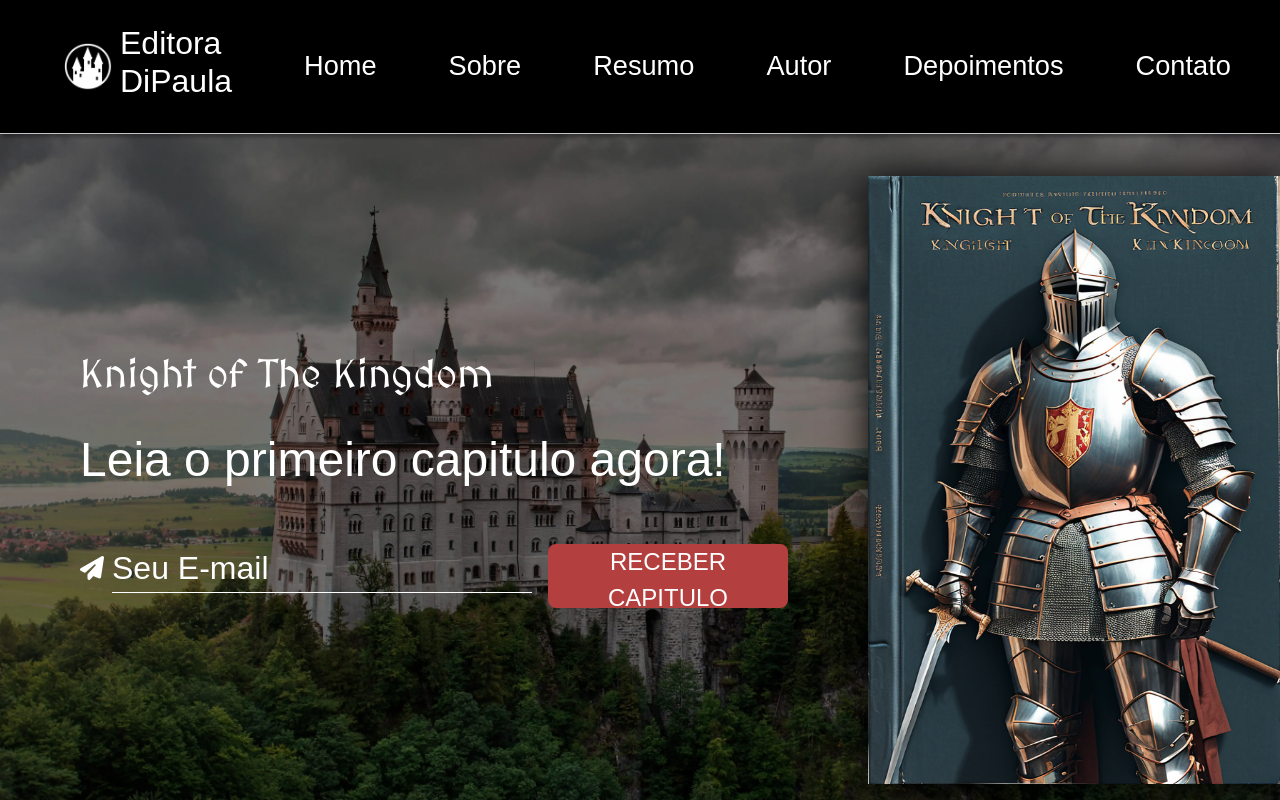
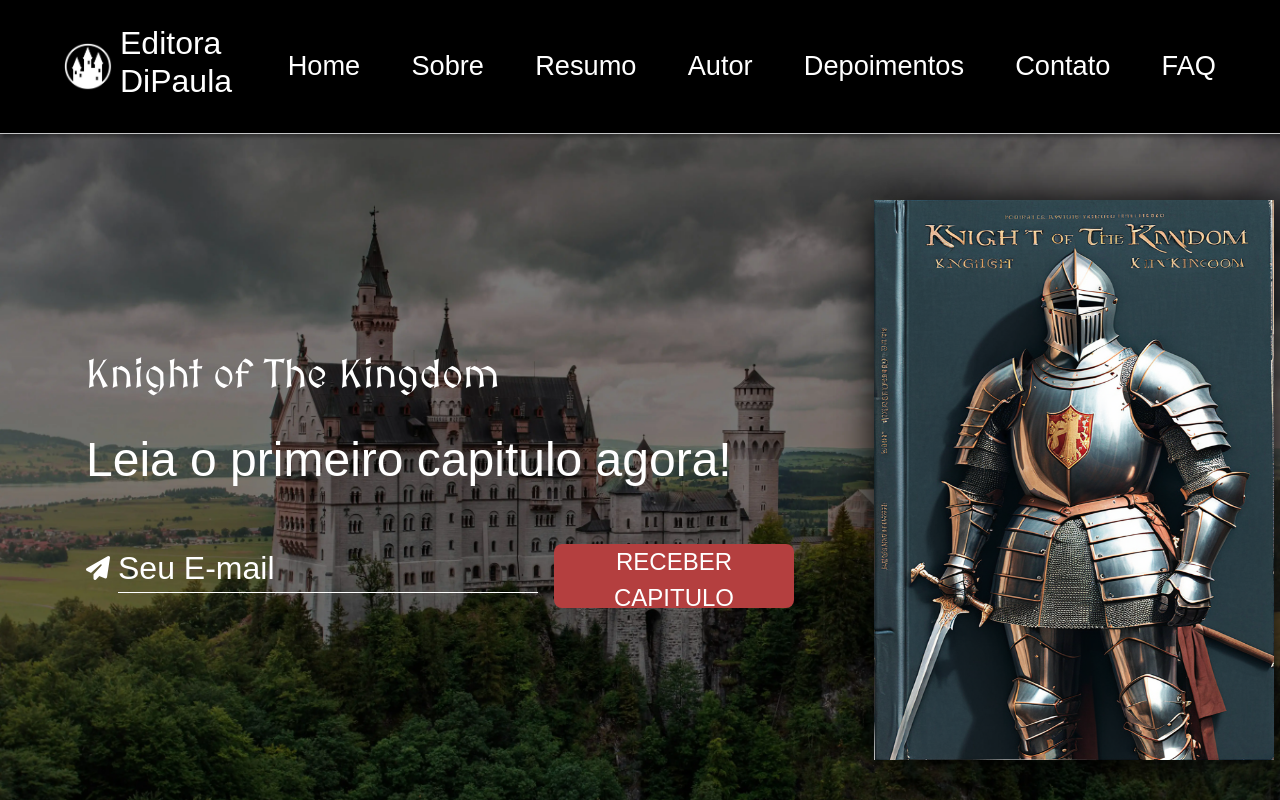
Before and after one commit to elfihr/bookCavaleiroReino, a React (Create React App) app: page / in a window 1280 px wide. Shown: the top 800 px of the page. Built offline with nearby package versions, Linux system fonts and the light colour scheme; a web font is replaced by a local one.

Commit message:
responsividade

```diff
--- a/src/style/Hero.css
+++ b/src/style/Hero.css
@@ -87,8 +87,8 @@
 }
 
 .heroImg {
-    width: 28rem;
-    height: 38rem;
+    width: 25rem;
+    height: 35rem;
     box-shadow: 0px 2px 37px -1px rgba(0, 0, 0, 1);
 }
 
--- a/src/style/Navbar.css
+++ b/src/style/Navbar.css
@@ -28,11 +28,6 @@
     align-items: center;
     gap: 0 0.5rem;
 }
-
-
-
-
-
 /*Links na navBar*/
 
 
@@ -44,7 +39,7 @@
 .navBar a{
     position: relative;
     text-decoration: none;
-    margin-left: 40px;
+    margin-left:1.2rem;
     text-decoration: none;
     font-size:1.7em;
     top: 0.5rem;
```
